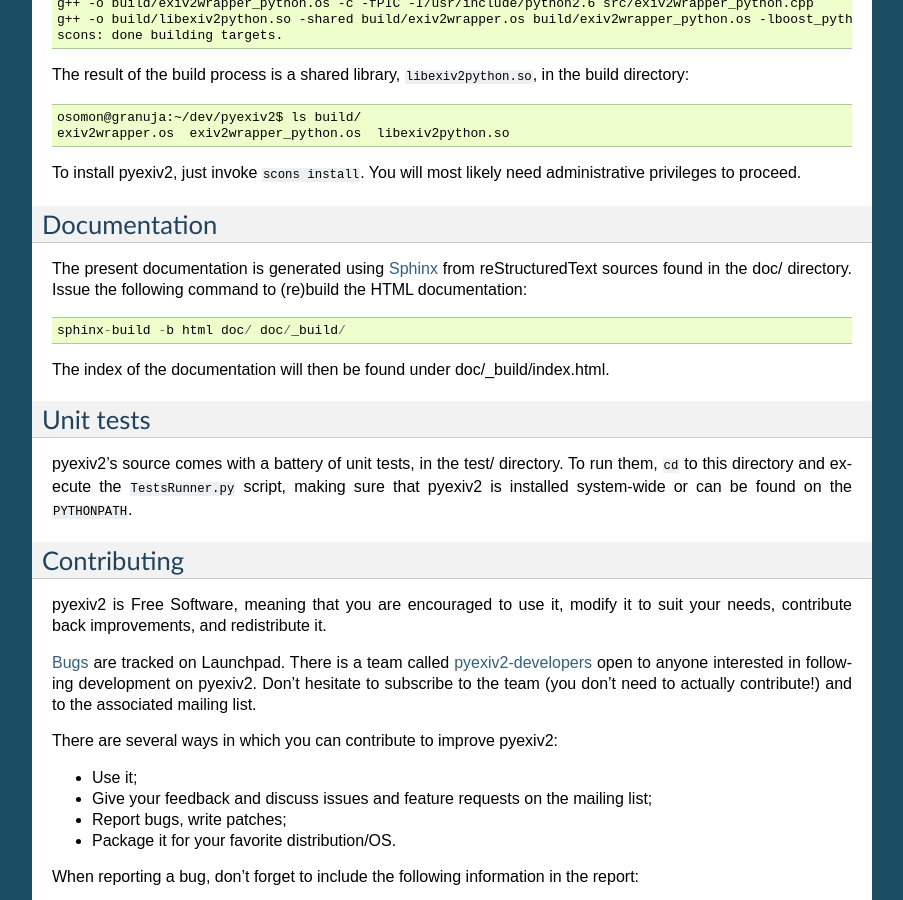
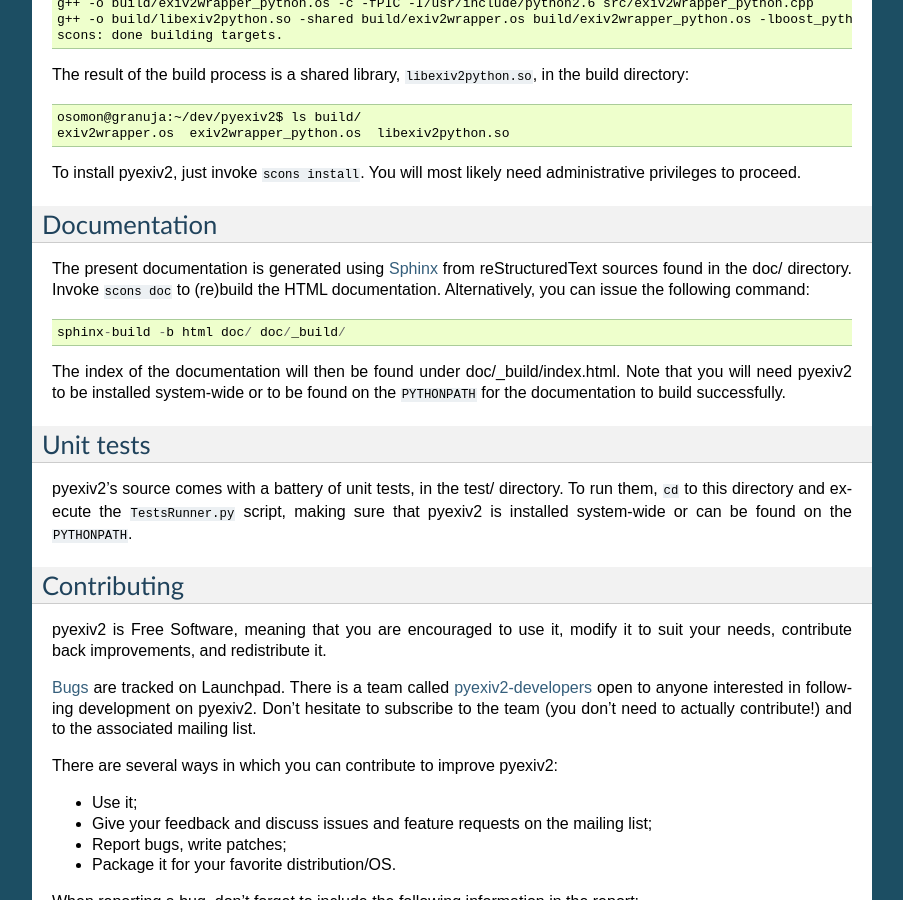
Before and after one commit to hobson/pyexiv2, a Sphinx documentation site: the page built from doc/developers.rst, in a window 1280 px wide and 900 px high, scrolled down 1068 px. Shown: the whole window, without its empty margins (198-1101 px from the left). Built offline with Sphinx 7.4.7, drawn with Linux system fonts in a browser that asks for light colours.

Commit message:
Developers documentation: `scons doc` (re)builds the HTML documentation.

```diff
--- a/doc/developers.rst
+++ b/doc/developers.rst
@@ -76,12 +76,14 @@
 
 The present documentation is generated using
 `Sphinx <http://sphinx.pocoo.org/>`_ from reStructuredText sources found in the
-doc/ directory. Issue the following command to (re)build the HTML
-documentation::
+doc/ directory. Invoke ``scons doc`` to (re)build the HTML documentation.
+Alternatively, you can issue the following command::
 
   sphinx-build -b html doc/ doc/_build/
 
 The index of the documentation will then be found under doc/_build/index.html.
+Note that you will need pyexiv2 to be installed system-wide or to be found on
+the ``PYTHONPATH`` for the documentation to build successfully.
 
 Unit tests
 ##########
```
